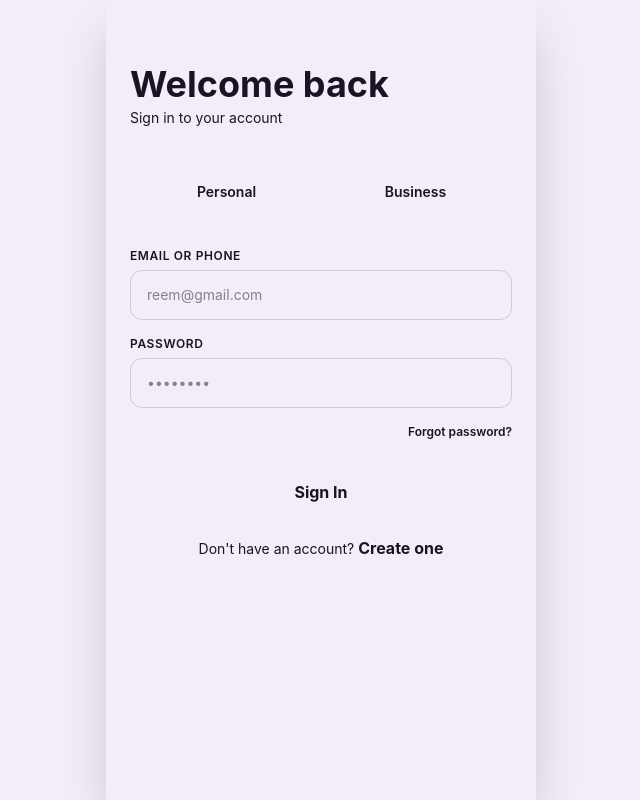
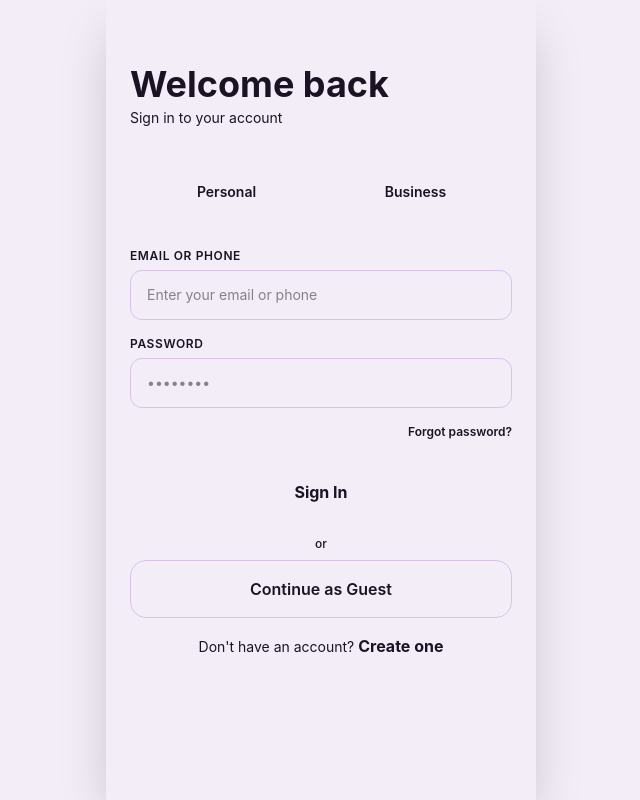
Before and after one commit to Abbasrdm/Ehjezly, a React (Vite) app: page / in a window 1280 px wide. Shown: the whole page, without its empty margins (319-959 px from the left). Built offline with nearby package versions, Linux system fonts and the light colour scheme.

Commit message:
guest mode + remove hardcoded credentials

```diff
--- a/src/app/App.tsx
+++ b/src/app/App.tsx
@@ -190,6 +190,8 @@ export default function App() {
   const [view, setView] = useState<View>("splash");
   const [accountType, setAccountType] = useState<AccountType>("personal");
   const [accounts, setAccounts] = useState<Account[]>(MOCK_ACCOUNTS);
+  const [isGuest, setIsGuest] = useState(false);
+  const [showGuestModal, setShowGuestModal] = useState(false);
   const [history, setHistory] = useState<View[]>([]);
   const [activeTab, setActiveTab] = useState<"home" | "bookings" | "calendar" | "profile">("home");
   const [selectedDate, setSelectedDate] = useState(0);
@@ -208,6 +210,8 @@ export default function App() {
   const [services, setServices] = useState<ServiceItem[]>(INIT_SERVICES);
 
   const isAuthenticated = view !== "splash" && view !== "login" && view !== "signup" && view !== "forgot-password";
+  // Guest tries to book — intercept and show modal
+  function handleGuestBook() { setShowGuestModal(true); }
   const activeAccount = accounts.find((a) => a.active) ?? accounts[0];
   const days = getNextDays(14);
   const ROOT_VIEWS: View[] = ["client-home", "provider-dashboard", "settings", "my-appointments", "business-bookings", "provider-calendar"];
@@ -230,7 +234,7 @@ export default function App() {
   }
   function goBack() { const prev = history[history.length - 1]; if (prev) { setHistory((h) => h.slice(0, -1)); setView(prev); } }
   function openProvider(p: Provider) { setSelectedProvider(p); navigate("provider-profile"); }
-  function openOfferBooking(providerId: string) { const p = ALL_PROVIDERS.find((x) => x.id === providerId); if (!p) return; setSelectedProvider(p); navigate("booking-flow"); }
+  function openOfferBooking(providerId: string) { if (isGuest) { handleGuestBook(); return; } const p = ALL_PROVIDERS.find((x) => x.id === providerId); if (!p) return; setSelectedProvider(p); navigate("booking-flow"); }
   function toggleFavorite(id: string) { setFavorites((prev) => prev.includes(id) ? prev.filter((f) => f !== id) : [...prev, id]); }
   function switchAccount(id: string) { const acc = accounts.find((a) => a.id === id); if (!acc || acc.active) return; setAccounts((prev) => prev.map((a) => ({ ...a, active: a.id === id }))); setAccountType(acc.type); navigate(acc.type === "personal" ? "client-home" : "provider-dashboard"); }
   function confirmBooking() {
@@ -276,13 +280,32 @@ export default function App() {
 
         <motion.div key={view} initial={{ opacity: 0 }} animate={{ opacity: 1 }} transition={{ duration: 0.22 }} className="flex-1 overflow-y-auto pb-24" style={{ scrollbarWidth: "none" }} onClick={() => showNotifPopup && setShowNotifPopup(false)}>
           {view === "splash" && <SplashScreen onStart={() => navigate("login")} />}
-          {view === "login" && <LoginScreen email={loginEmail} setEmail={setLoginEmail} password={loginPassword} setPassword={setLoginPassword} accountType={accountType} setAccountType={setAccountType} onLogin={(type) => { setAccountType(type); setAccounts((prev) => prev.map((a) => ({ ...a, active: a.type === type && (type === "personal" ? a.email === "reem@gmail.com" : a.email === "burak@gmail.com") }))); navigate(type === "personal" ? "client-home" : "provider-dashboard"); }} onSignup={() => navigate("signup")} onForgot={() => navigate("forgot-password")} accounts={accounts} />}
+          {view === "login" && <LoginScreen email={loginEmail} setEmail={setLoginEmail} password={loginPassword} setPassword={setLoginPassword} accountType={accountType} setAccountType={setAccountType} onLogin={(type) => { setIsGuest(false); setAccountType(type); setAccounts((prev) => prev.map((a) => ({ ...a, active: a.type === type && (type === "personal" ? a.email === "reem@gmail.com" : a.email === "burak@gmail.com") }))); navigate(type === "personal" ? "client-home" : "provider-dashboard"); }} onSignup={() => navigate("signup")} onForgot={() => navigate("forgot-password")} accounts={accounts} onGuest={() => { setIsGuest(true); setAccountType("personal"); navigate("client-home"); }} />}
+          {/* Guest registration modal */}
+          {showGuestModal && (
+            <div className="fixed inset-0 z-50 flex items-end justify-center" style={{ background: "rgba(27,19,36,0.55)", backdropFilter: "blur(4px)" }}>
+              <div className="w-full max-w-md bg-card rounded-t-3xl p-6 pb-10" style={{ boxShadow: "0 -8px 40px rgba(107,33,168,0.18)" }}>
+                <div className="w-10 h-1 rounded-full bg-border mx-auto mb-6" />
+                <div className="flex items-center justify-center w-16 h-16 rounded-full bg-primary/10 mx-auto mb-4">
+                  <svg width="32" height="32" viewBox="0 0 989.1 1105.2">
+                    <path fill="#6B21A8" d="M.3,612.5l-.3-60.4,1.2-9c6-72.7,23.8-143.9,53.8-210.5,48-106.5,126.3-196.7,225.7-258C348.1,33.2,423.8,7.9,502.5.8l8.6-.8,39.9.3c38.8,2.5,76,13,109.5,32.2,55.9,32.2,93.3,87.3,101.9,151.3,13,96.2-32.9,180.6-103.2,243.6-24.3,21.7-50.6,41.1-78.7,57.7-117.8,69.7-250.5,109.5-387.1,116.8s-26.4,0-39.7-1.8c-18.9-2.5-28.9-23.6-24.8-41.8,2.3-10.2,9.4-17.5,18.9-21.4,8.3-3.4,16.4-3.4,25.5-3.3,104.5,1.3,212.1-29.6,306.2-74.3,72.4-34.4,152.4-86.4,191.1-158,22.5-41.6,30.8-90.2,15.3-135.4-11.4-33.1-34.5-60.1-65.5-76.5-39.7-21-83.4-23.3-127.8-17.4-112.4,15.1-213.2,73.8-287.2,158.9-44.3,51-79,109.6-102.7,172.9-34.9,93.2-42.7,194.3-18.1,290.9,19.6,76.9,60.4,144.4,124.2,191.9,53.3,39.6,118.8,58.7,185.1,59.4,53.9.6,106.6-10.9,155.8-32.7,84.8-37.5,153.7-95.2,209.4-168.7,3.2-4.2,9.1-4.6,13.3-2.7,10.6,4.8,4.4,26.9-1.1,39.7-11,25.5-25.1,49.8-42.9,71.4-77.2,93.4-190.6,151.2-311.7,159-39.4,2.5-78.6-.5-116.7-9.3-115.5-26.6-210.8-105.8-257.8-214.6C18.2,732.4,4.8,672.7.3,612.5Z"/>
+                    <path fill="#F8CD42" d="M489,1105.1h-11.1c-5.8-1.3-11.2-2.9-16.2-6.2-8.9-5.9-13.4-15.7-12.7-26.5s.9-12.2,4.3-17.4c5.8-8.7,15.9-13,26.5-12.4,106.8,6.6,210.5-30.3,289.7-102.3,85.3-78.9,142-186.3,153.4-303.3-91-17.4-185.8-2.5-263.8,46.6-34.5,22.1-64.4,49.8-87.8,83.4-12.7,18.2-22.4,37.2-31.7,57.3l-21.2,53.1c-2.8,7.1-7.5,13.2-14,17.1-9.5,5.7-20.9,4.9-30-1.3s-13.9-15.4-11.9-26.2c10.6-58.1,35.8-112,72.1-158.4,43-54.9,99.6-94.3,165.1-118,39.1-14.1,79.2-22.7,120.9-25.9,54.2-4.1,107.6,3.3,158.2,22.1,4.5,1.7,9.3,6,9.9,10.3.8,6.1.3,12.2,0,18l-.5,11.4c-9.7,170.4-101,332.5-250.1,418.4-60,34.6-126.4,54.1-195.5,59l-53.6,1Z"/>
+                  </svg>
+                </div>
+                <h2 className="text-xl font-bold text-foreground text-center mb-2">Create an account to book</h2>
+                <p className="text-sm text-muted-foreground text-center mb-6 leading-relaxed">You're browsing as a guest. Sign up or sign in to book appointments, manage bookings, and unlock exclusive offers.</p>
+                <button onClick={() => { setShowGuestModal(false); setIsGuest(false); navigate("signup"); }} className="w-full py-4 rounded-2xl bg-primary text-primary-foreground font-bold text-base mb-3 hover:opacity-90 transition-opacity">Create Account</button>
+                <button onClick={() => { setShowGuestModal(false); setIsGuest(false); navigate("login"); }} className="w-full py-4 rounded-2xl border border-primary text-primary font-bold text-base mb-3 hover:bg-primary/5 transition-colors">Sign In</button>
+                <button onClick={() => setShowGuestModal(false)} className="w-full py-3 text-sm text-muted-foreground font-semibold">Continue as Guest</button>
+              </div>
+            </div>
+          )}
           {view === "signup" && <SignupScreen signupType={signupType} setSignupType={setSignupType} onComplete={(name, email, phone, type) => { const newAcc: Account = { id: `acc-${Date.now()}`, name, email, phone, type, avatar: name.split(" ").map((w) => w[0]).join("").slice(0, 2).toUpperCase(), active: true }; setAccounts((prev) => [...prev.map((a) => ({ ...a, active: false })), newAcc]); setAccountType(type); navigate(type === "personal" ? "client-home" : "provider-dashboard"); }} onBack={goBack} />}
           {view === "forgot-password" && <ForgotPasswordPage onBack={goBack} />}
-          {view === "client-home" && <ClientHome gender={gender} setGender={setGender} onCategory={(cat) => { setSelectedCategory(cat); navigate("category-results"); }} onSearch={() => navigate("search-results")} onProvider={openProvider} onOfferBook={openOfferBooking} accountName={activeAccount.name} />}
+          {view === "client-home" && <ClientHome gender={gender} setGender={setGender} onCategory={(cat) => { setSelectedCategory(cat); navigate("category-results"); }} onSearch={() => navigate("search-results")} onProvider={openProvider} onOfferBook={openOfferBooking} accountName={isGuest ? "Guest" : activeAccount.name} />}
           {view === "search-results" && <SearchResults onProvider={openProvider} favorites={favorites} />}
           {view === "category-results" && selectedCategory && <CategoryResults category={selectedCategory} gender={gender} onProvider={openProvider} />}
-          {view === "provider-profile" && selectedProvider && <ProviderProfile provider={selectedProvider} favorites={favorites} onToggleFavorite={toggleFavorite} onBook={() => navigate("booking-flow")} userReviews={userReviews.filter((r) => r.providerId === selectedProvider.id)} onAddReview={addReview} />}
+          {view === "provider-profile" && selectedProvider && <ProviderProfile provider={selectedProvider} favorites={favorites} onToggleFavorite={toggleFavorite} onBook={() => isGuest ? handleGuestBook() : navigate("booking-flow")} userReviews={userReviews.filter((r) => r.providerId === selectedProvider.id)} onAddReview={addReview} />}
           {view === "booking-flow" && selectedProvider && <BookingFlow provider={selectedProvider} accountType={accountType} days={days} selectedDate={selectedDate} setSelectedDate={setSelectedDate} selectedTime={selectedTime} setSelectedTime={setSelectedTime} bookedSlots={personalBookedSlots} onConfirm={confirmBooking} />}
           {view === "my-appointments" && <MyAppointments bookingRequests={bookingRequests} onSearch={() => navigate("search-results")} onProvider={openProvider} onCancelRequest={(id) => setBookingRequests((prev) => prev.map((r) => r.id === id ? { ...r, status: "cancelled" } : r))} onAddReview={addReview} />}
           {view === "business-bookings" && <BusinessBookings bookingRequests={bookingRequests} onAccept={(id) => setBookingRequests((prev) => prev.map((r) => r.id === id ? { ...r, status: "confirmed" } : r))} onReject={(id) => setBookingRequests((prev) => prev.map((r) => r.id === id ? { ...r, status: "rejected" } : r))} />}
@@ -290,7 +313,7 @@ export default function App() {
           {view === "provider-calendar" && <ProviderCalendar accountType={accountType} bookingRequests={bookingRequests} onProvider={openProvider} />}
           {view === "service-setup" && <ServiceSetup services={services} setServices={setServices} />}
           {view === "business-profile" && <BusinessProfileEditor />}
-          {view === "settings" && <SettingsScreen accounts={accounts} activeAccount={activeAccount} accountType={accountType} onSwitchAccount={switchAccount} onAddAccount={() => navigate("login")} onEditAccount={() => navigate("edit-account")} onServiceSetup={() => navigate("service-setup")} onBusinessProfile={() => navigate("business-profile")} onPrivacy={() => navigate("privacy")} onAboutUs={() => navigate("about-us")} onGiftCards={() => navigate("gift-cards")} onInviteFriends={() => navigate("invite-friends")} onFavorites={() => navigate("favorites")} onRevenue={() => navigate("revenue-detail")} onLogout={() => { setView("splash"); setHistory([]); }} />}
+          {view === "settings" && <SettingsScreen accounts={accounts} activeAccount={activeAccount} accountType={accountType} onSwitchAccount={switchAccount} onAddAccount={() => navigate("login")} onEditAccount={() => navigate("edit-account")} onServiceSetup={() => navigate("service-setup")} onBusinessProfile={() => navigate("business-profile")} onPrivacy={() => navigate("privacy")} onAboutUs={() => navigate("about-us")} onGiftCards={() => navigate("gift-cards")} onInviteFriends={() => navigate("invite-friends")} onFavorites={() => navigate("favorites")} onRevenue={() => navigate("revenue-detail")} onLogout={() => { setIsGuest(false); setView("splash"); setHistory([]); }} />}
           {view === "edit-account" && <EditAccount account={activeAccount} onSave={(u) => { setAccounts((prev) => prev.map((a) => a.id === u.id ? u : a)); goBack(); }} />}
           {view === "privacy" && <PrivacyPage />}
           {view === "about-us" && <AboutUsPage />}
@@ -424,7 +447,7 @@ function SplashScreen({ onStart }: { onStart: () => void }) {
 }
 
 // ── Login (with validation + email keyboard) ──────────────────────────────────
-function LoginScreen({ email, setEmail, password, setPassword, accountType, setAccountType, onLogin, onSignup, onForgot, accounts }: { email: string; setEmail: (v: string) => void; password: string; setPassword: (v: string) => void; accountType: AccountType; setAccountType: (v: AccountType) => void; onLogin: (type: AccountType) => void; onSignup: () => void; onForgot: () => void; accounts: Account[] }) {
+function LoginScreen({ email, setEmail, password, setPassword, accountType, setAccountType, onLogin, onSignup, onForgot, onGuest, accounts }: { email: string; setEmail: (v: string) => void; password: string; setPassword: (v: string) => void; accountType: AccountType; setAccountType: (v: AccountType) => void; onLogin: (type: AccountType) => void; onSignup: () => void; onForgot: () => void; onGuest: () => void; accounts: Account[] }) {
   const [errors, setErrors] = useState<Record<string, string>>({});
   function submit() {
     const e: Record<string, string> = {};
@@ -432,8 +455,8 @@ function LoginScreen({ email, setEmail, password, setPassword, accountType, setA
     if (!password) e.password = "This field is required";
     if (!Object.keys(e).length) {
       const matched = accounts.find((a) => a.email.toLowerCase() === email.trim().toLowerCase());
-      if (!matched || password !== "1234") {
-        e.password = "Incorrect email or password";
+      if (!matched) {
+        e.email = "No account found with this email";
       } else if (matched.type !== accountType) {
         e.password = `This account is a ${matched.type} account. Please select the ${matched.type} tab.`;
       } else {
@@ -453,7 +476,7 @@ function LoginScreen({ email, setEmail, password, setPassword, accountType, setA
       <div className="flex flex-col gap-4 mb-2">
         <div>
           <label className="text-xs font-semibold text-muted-foreground uppercase tracking-wider mb-1.5 block">Email or Phone</label>
-          <input value={email} onChange={(e) => setEmail(e.target.value)} placeholder="reem@gmail.com" type="text" inputMode="email" autoComplete="email" autoCapitalize="none" className={`w-full px-4 py-3.5 rounded-xl bg-muted border text-foreground placeholder:text-muted-foreground focus:outline-none focus:ring-2 focus:ring-primary/40 text-sm ${errors.email ? "border-destructive" : "border-border"}`} />
+          <input value={email} onChange={(e) => setEmail(e.target.value)} placeholder="Enter your email or phone" type="text" inputMode="email" autoComplete="email" autoCapitalize="none" className={`w-full px-4 py-3.5 rounded-xl bg-muted border text-foreground placeholder:text-muted-foreground focus:outline-none focus:ring-2 focus:ring-primary/40 text-sm ${errors.email ? "border-destructive" : "border-border"}`} />
           {errors.email && <p className="text-xs text-destructive mt-1">{errors.email}</p>}
         </div>
         <div>
@@ -463,7 +486,13 @@ function LoginScreen({ email, setEmail, password, setPassword, accountType, setA
         </div>
         <button onClick={onForgot} className="text-right text-xs text-primary font-semibold">Forgot password?</button>
       </div>
-      <button onClick={submit} className="w-full py-4 rounded-2xl bg-primary text-primary-foreground font-bold text-base hover:opacity-90 transition-opacity mb-4 mt-4">Sign In</button>
+      <button onClick={submit} className="w-full py-4 rounded-2xl bg-primary text-primary-foreground font-bold text-base hover:opacity-90 transition-opacity mb-3 mt-4">Sign In</button>
+      <div className="flex items-center gap-3 my-1">
+        <div className="flex-1 h-px bg-border" />
+        <span className="text-xs text-muted-foreground font-medium">or</span>
+        <div className="flex-1 h-px bg-border" />
+      </div>
+      <button onClick={onGuest} className="w-full py-4 rounded-2xl border border-border text-muted-foreground font-semibold text-base hover:border-primary/40 hover:text-primary transition-colors mt-1 mb-4">Continue as Guest</button>
       <p className="text-center text-sm text-muted-foreground">{"Don't have an account? "}<button onClick={onSignup} className="text-primary font-bold">Create one</button></p>
     </div>
   );
```
